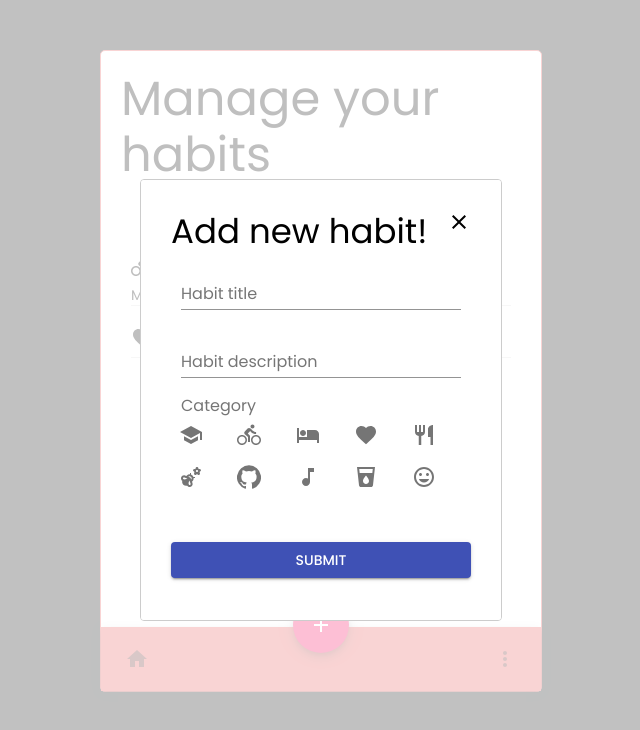
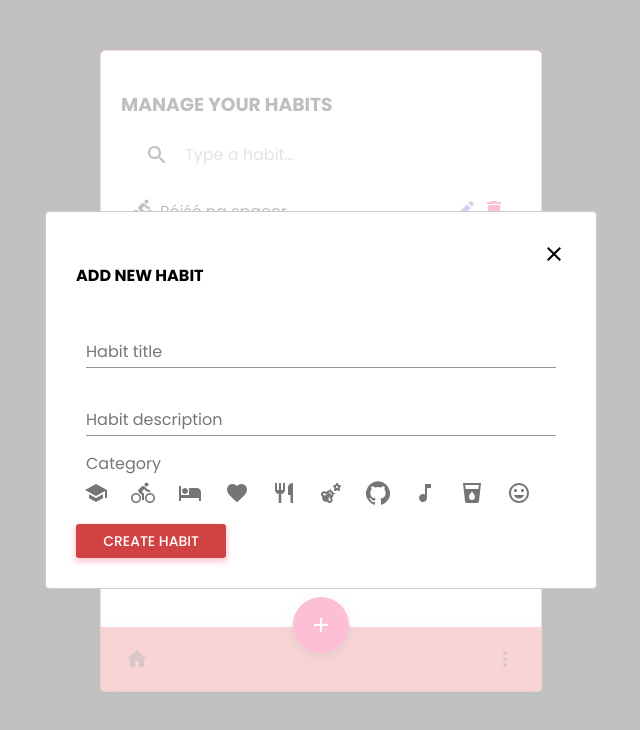
Before and after one commit to agatapst/habit-tracker, a React (Create React App) app: page /list in a window 1280 px wide. Both pictures are taken after a click on the button "add". Shown: the top 730 px of the page, without its empty margins (319-959 px from the left). Built offline with nearby package versions, Linux system fonts and the light colour scheme.

Commit message:
Delete unnecessary styles & imports

```diff
--- a/src/components/AddNewHabitModal/index.jsx
+++ b/src/components/AddNewHabitModal/index.jsx
@@ -4,10 +4,10 @@ import React from 'react';
 import { Button, Box, Typography } from "@material-ui/core";
 import { Formik, Form } from 'formik';
 import { InputField } from '../InputField'
-// import { DatePicker } from '../DatePicker'
 import { CategoriesField } from '../CategoriesField'
 import CloseIcon from '@material-ui/icons/Close';
 import uuid from "uuid/v4";
+import { CustomButton } from '../Button';
 
 
 const useStyles = makeStyles((theme) =>
@@ -55,8 +55,6 @@ export const AddNewHabitModal = ({
       bottom: 'auto',
       marginRight: '-50%',
       transform: 'translate(-50%, -50%)',
-      height: 380,
-      width: 300,
       padding: 30,
       maxHeight: '90vh',
       position: 'absolute'
@@ -70,9 +68,7 @@ export const AddNewHabitModal = ({
     <Modal isOpen={isOpen} style={customStyles} {...props}>
 
     <Box display="flex" justifyContent="space-between">
-      <Typography variant="h4">
-      Add new habit!
-      </Typography>
+      <h4>ADD NEW HABIT</h4>
       <CloseIcon onClick={onClose} className={classes.closeIcon} />
     </Box>
 
@@ -97,27 +93,17 @@ export const AddNewHabitModal = ({
             name="description"
             label="Habit description"
             />
-
-          {/* <SelectInputField
-          label="Repeat mode"
-          name="repeatMode"
-          >
-            <MenuItem value='everyday'>Everyday</MenuItem>
-            <MenuItem value='once a week'>Once a week</MenuItem>
-            <MenuItem value='once a month'>Once a month</MenuItem>
-          </SelectInputField> */}
-
         <CategoriesField id="category" name="category"/>
         </div>
 
         <>
-          <Button
+          <CustomButton
           type="submit"
           variant="contained"
           color="primary"
           >
-            Submit
-          </Button>
+            Create habit
+          </CustomButton>
         </>
       </Form>
       )}
--- a/src/components/Button/index.jsx
+++ b/src/components/Button/index.jsx
@@ -1,6 +1,5 @@
-import React from 'react';
 import Button from '@material-ui/core/Button';
-import { createMuiTheme, withStyles, ThemeProvider } from '@material-ui/core/styles';
+import { withStyles } from '@material-ui/core/styles';
 import { colors } from '../../styles/variables';
 
 export const CustomButton = withStyles({
@@ -9,8 +8,9 @@ export const CustomButton = withStyles({
       borderRadius: 3,
       border: 0,
       color: 'white',
-      padding: '2px 10px',
-      width: 150,
+      padding: '5px 10px',
+      width: '100%',
+      maxWidth: 150,
       boxShadow: '0 3px 5px 2px rgba(255, 105, 135, .3)',
       display: 'inline',
 
--- a/src/components/Calendar/index.jsx
+++ b/src/components/Calendar/index.jsx
@@ -1,6 +1,6 @@
 
 import 'date-fns';
-import React, { useState } from 'react';
+import React from 'react';
 import Calendar from 'react-calendar';
 import { createStyles, makeStyles } from '@material-ui/core/styles';
 import moment from 'moment';
@@ -15,7 +15,6 @@ const useStyles = makeStyles(() =>
     activeDay: {
       background: colors.mainRed,
       borderRadius: 5
-
     }
   }),
 );
@@ -23,9 +22,6 @@ const useStyles = makeStyles(() =>
 export const MonthCalendar = ({days, trackedDays}) => {
 
     const classes = useStyles();
-    const [date, setDate] = useState(new Date())
-
-    // const trackDates = trackedDays.map(day => new Date(day))
 
         return (
             <div>
@@ -33,7 +29,7 @@ export const MonthCalendar = ({days, trackedDays}) => {
                     className={classes.calendar}
                     tileClassName={({ date, view }) =>
                     view === "month" &&
-                    trackedDays.includes(moment(date).format("YYYY-MM-DD"))
+                    trackedDays && trackedDays.includes(moment(date).format("YYYY-MM-DD"))
                         ? classes.activeDay
                         : null
                     }
--- a/src/components/HabitList/index.jsx
+++ b/src/components/HabitList/index.jsx
@@ -6,12 +6,6 @@ import { SearchBar } from '../SearchBar';
 import { Container } from '../Container';
 import { HabitsList } from './HabitsList';
 import { Box, Typography } from '@material-ui/core';
-import { createStyles, makeStyles } from '@material-ui/core/styles';
-
-const useStyles = makeStyles((theme) =>
-createStyles({
-  }),
-);
 
 const DEFAULT_HABITS = [
   {"id":"1", "title":"Pójść na spacer","description":"Minimum 5 kilometrów","category":"sports","trackedDays":["2019-11-04", "2019-11-05"]},
@@ -25,9 +19,6 @@ export const HabitList = () => {
   const [filteredHabitsList, setFilteredHabitsList] = useState([])
   const [query, setQuery] = useState('');
   const [editedHabit, setEditedHabit] = useState(null);
-
-  const classes = useStyles();
-
 
   useEffect(() => {
     const habits = localStorage.getItem('habitsList');
@@ -72,12 +63,7 @@ export const HabitList = () => {
 
   return (
     <Container>
-      <Box display="flex" justifyContent="space-between">
-        <Typography variant="h3">
-          Manage your habits
-        </Typography>
-      </Box>
-      {/* controlled input */}
+      <h3>MANAGE YOUR HABITS</h3>
       <SearchBar value={query} onChange={ (e) => setQuery(e.target.value)}/>
       <AddNewHabitModal addNewHabit={addNewHabit} isOpen={isModalOpen} onClose={ () => {setModalOpen(false)}} />
       <EditHabitModal editHabit={editHabit} initialValues={editedHabit} isOpen={isEditModalOpen} onClose={ () => {setEditModalOpen(false)}} />
--- a/src/components/Tracker/HabitsToTrack.jsx
+++ b/src/components/Tracker/HabitsToTrack.jsx
@@ -20,12 +20,7 @@ createStyles({
     margin: 0
   },
   habit: {
-    padding: '15px 0',
-
-    // '& span': {
-    //   marginLeft: '-10px',
-    // },
-
+    padding: '0 0 15px',
   },
 }),
 );
@@ -48,9 +43,9 @@ export const HabitsToTrack = ({habitsList, onTrackHabit}) => {
 
   return (
       <Box display="flex" flexDirection="column">
-        <Box display="flex" flexDirection="row" justifyContent="space-between">
-          <h4 style={{margin: 0}}>HABITS FOR TODAY</h4>
-          <CustomButton onClick={() => setMonthlyView(!isMonthlyView)}>{isMonthlyView ? 'Set weekly view' : 'Set montly view'}</CustomButton>
+        <Box display="flex" flexDirection="row" justifyContent="space-between" marginTop='15px' marginBottom='10px'>
+          <h3 style={{margin: 0}}>HABITS FOR TODAY</h3>
+          <CustomButton onClick={() => setMonthlyView(!isMonthlyView)}>{isMonthlyView ? 'Set weekly view' : 'Set monthly view'}</CustomButton>
         </Box>
         <ul className={classes.habitsList}>
           {habitsList.map((habit, index) => (
@@ -67,9 +62,6 @@ export const HabitsToTrack = ({habitsList, onTrackHabit}) => {
               ? <MonthCalendar trackedDays={habit.trackedDays}/>
               :  <DaysOverview days={currentWeekDays} trackedDays={habit.trackedDays} />
               }
-              {/* // <DaysOverview days={currentWeekDays} trackedDays={habit.trackedDays} />
-              // <MonthCalendar /> */}
-              {/* <Divider /> */}
             </li>
           ))}
         </ul>
--- a/src/components/Tracker/index.jsx
+++ b/src/components/Tracker/index.jsx
@@ -2,38 +2,14 @@ import React, { useState, useEffect } from 'react';
 import { Navbar } from '../Navbar';
 import { HabitsToTrack } from './HabitsToTrack';
 import { Box } from '@material-ui/core';
-import { createStyles, makeStyles } from '@material-ui/core/styles';
 import moment from 'moment';
 import { WeekView } from '../WeekView';
 import { Container } from '../Container';
 
-const useStyles = makeStyles((theme) =>
-  createStyles({
-    mainContainer: {
-      height: '600px',
-      width: '500px',
-      marginTop: '50px',
-      background: '#ffffff',
-      border: '1px solid red',
-      borderRadius: '5px',
-      padding: '20px',
-      position: 'relative'
-    },
-    todayWeekday: {
-      background: 'red'
-    }
-  }),
-);
-
 export const Tracker = () => {
   const [habitsList, setHabitsList] = useState([]);
 
-  const classes = useStyles();
-
   const [currentWeekDays, setCurrentWeekDays] = useState([]);
-  const startWeekday = moment().startOf('week').format('DD-MM-YYYY');
-  const endWeekday = moment().endOf('week').format('DD-MM-YYYY');
-  const month = moment().format('MMMM');
 
   useEffect(() => {
     const habits = localStorage.getItem('habitsList');
@@ -67,8 +43,6 @@ export const Tracker = () => {
     <Container>
       <Box display="flex" flexDirection="column">
       <WeekView days={currentWeekDays} />
-      {/* <div>Week: {startWeekday} - {endWeekday} <button>Set monthly view</button></div>
-      <div>Month: {month} <button>Set weekly view</button></div> */}
       </Box>
       <HabitsToTrack habitsList={habitsList} onTrackHabit={handleTrackHabit} />
       <Navbar/>
--- a/src/components/WeekView/index.jsx
+++ b/src/components/WeekView/index.jsx
@@ -1,6 +1,5 @@
 import React from 'react';
 import { Box } from '@material-ui/core';
-import { Checkbox } from '@material-ui/core';
 import moment from 'moment';
 import { colors } from '../../styles/variables';
 import { createStyles, makeStyles } from '@material-ui/core/styles';
```
